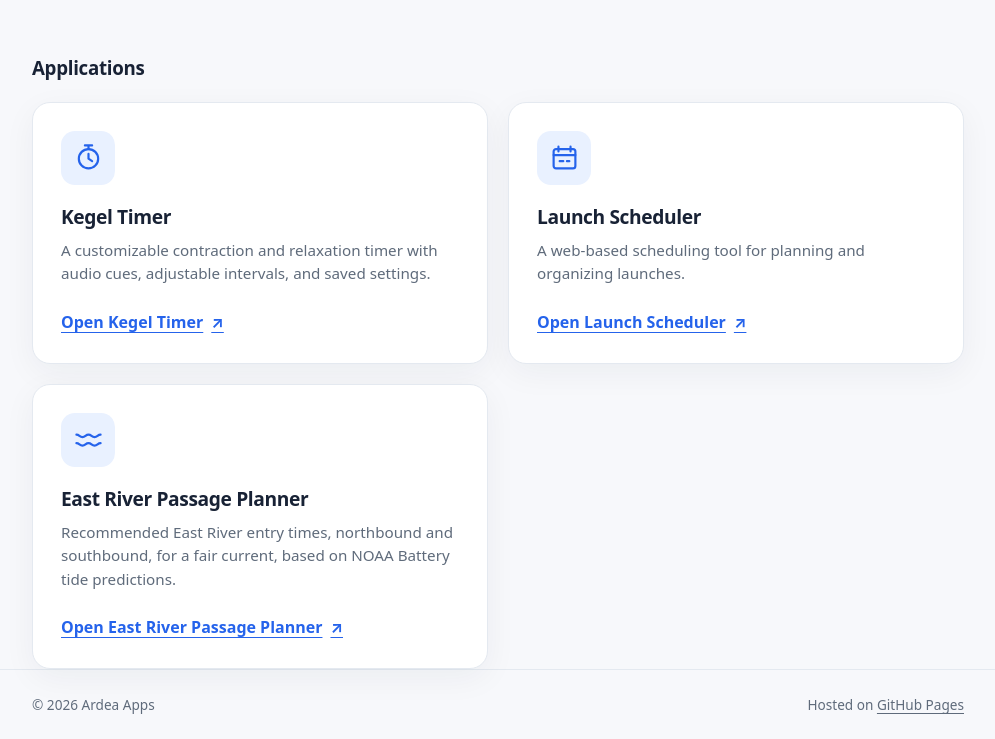
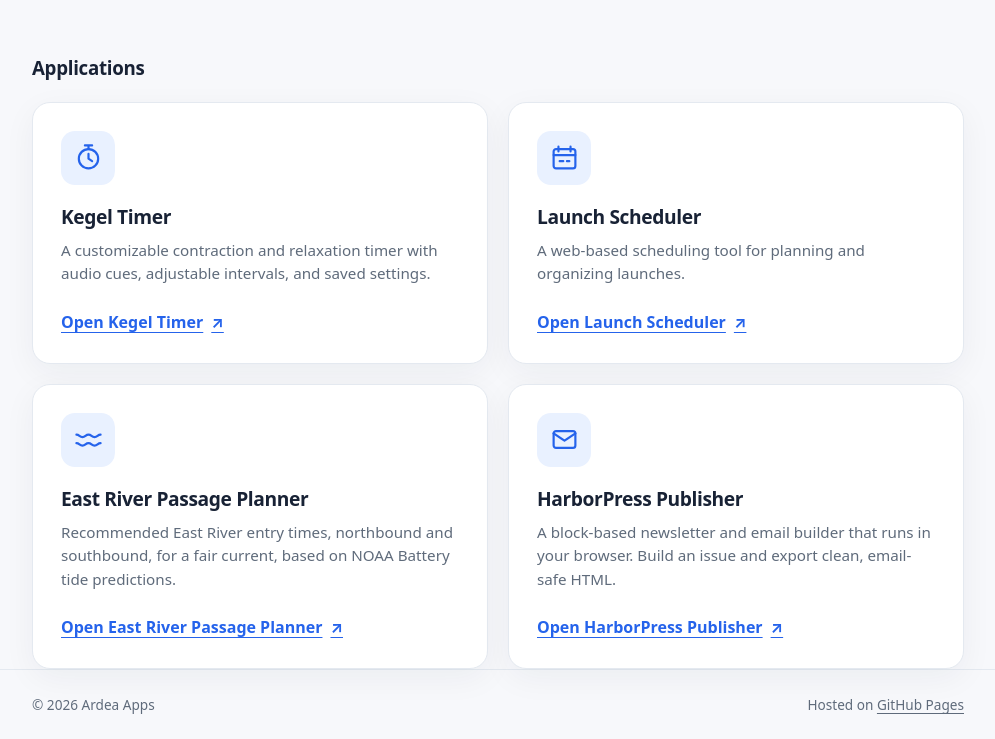
Before and after one commit to ardea-apps/ardea-apps.github.io, a plain HTML site: page index.html in a window 1280 px wide. Shown: the part 323-1062 px from the top of the page, without its empty margins (142-1137 px from the left). Drawn offline with Linux system fonts and the light colour scheme.

Commit message:
add HarborPress Publisher card
Co-Authored-By: Claude Sonnet 5.5 <noreply@anthropic.com>

```diff
--- a/index.html
+++ b/index.html
@@ -123,6 +123,15 @@
           <p>Recommended East River entry times, northbound and southbound, for a fair current, based on NOAA Battery tide predictions.</p>
           <a class="card-link" href="/east-river-passage-planner/" aria-label="Open East River Passage Planner">Open East River Passage Planner <span aria-hidden="true">↗</span></a>
         </article>
+
+        <article class="card">
+          <div class="card-icon" aria-hidden="true">
+            <svg width="29" height="29" viewBox="0 0 24 24" fill="none" stroke="currentColor" stroke-width="1.8" stroke-linecap="round" stroke-linejoin="round"><rect x="3" y="5" width="18" height="14" rx="2"/><path d="m3 7 9 6 9-6"/></svg>
+          </div>
+          <h3>HarborPress Publisher</h3>
+          <p>A block-based newsletter and email builder that runs in your browser. Build an issue and export clean, email-safe HTML.</p>
+          <a class="card-link" href="/harborpress-publisher/" aria-label="Open HarborPress Publisher">Open HarborPress Publisher <span aria-hidden="true">↗</span></a>
+        </article>
       </div>
     </section>
   </main>
```
